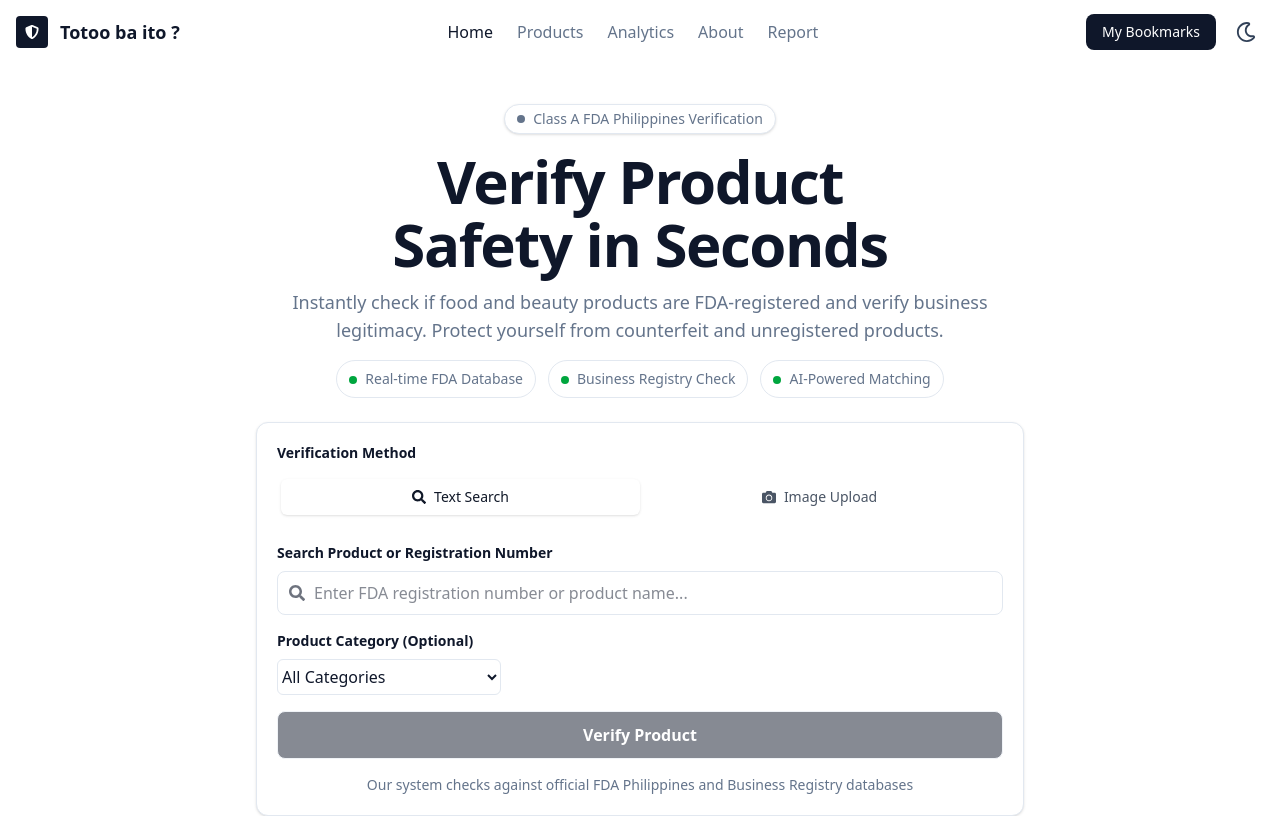
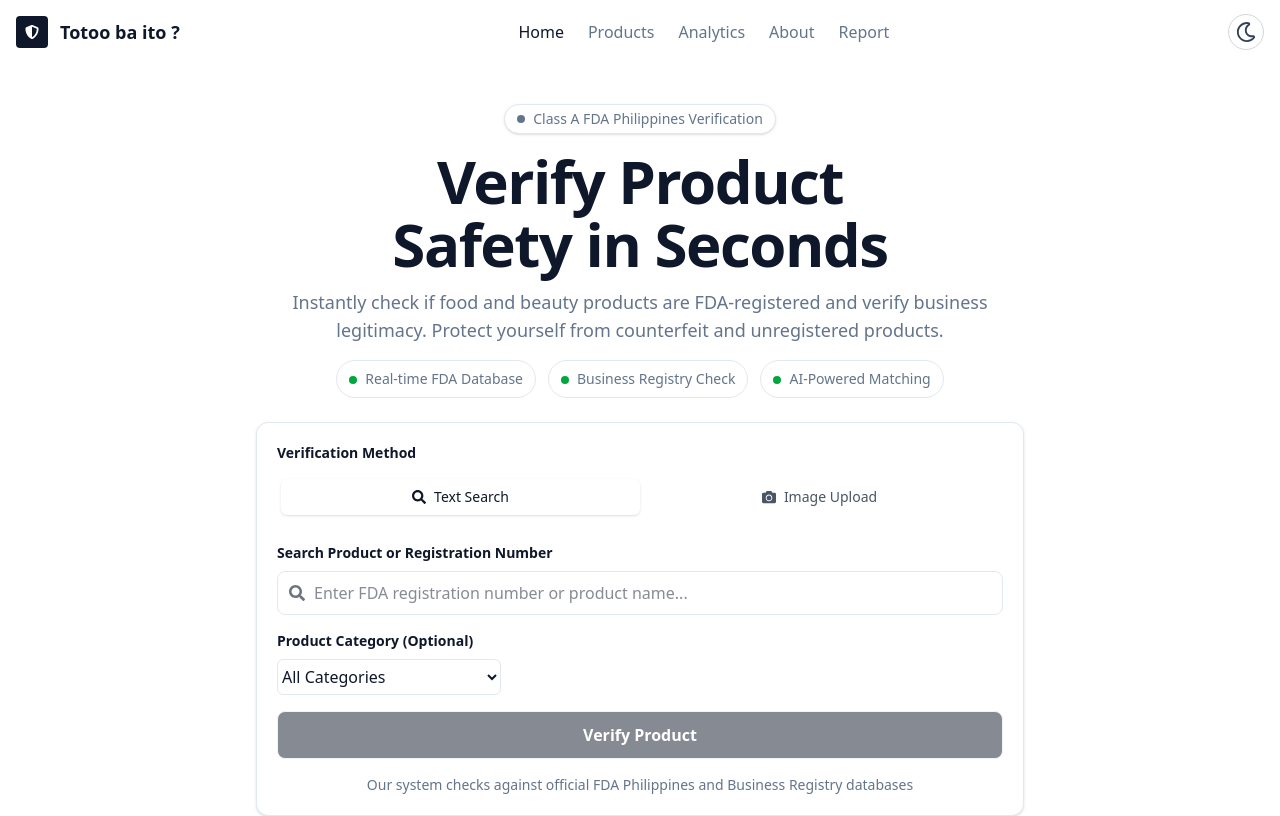
Before and after one commit to Neil-urk12/totoo-ba-web, a React (Vite) app: page / in a window 1280 px wide. Shown: the top 816 px of the page. Built offline with nearby package versions, Linux system fonts and the light colour scheme.

Commit message:
refactor(UI): remove bookmarks button and improve theme toggle styling

```diff
--- a/src/components/Navbar.tsx
+++ b/src/components/Navbar.tsx
@@ -38,9 +38,6 @@ export default function Navbar() {
                     ))}
                 </nav>
                 <div className="flex items-center gap-3">
-                    <button className="hidden sm:inline-flex items-center rounded-lg h-9 px-4 text-sm font-medium transition-colors" style={{ backgroundColor: "var(--fg)", color: "var(--bg)" }}>
-                        My Bookmarks
-                    </button>
                     <ThemeToggle />
                     <button
                         className="inline-flex items-center justify-center lg:hidden w-9 h-9 rounded-md border"
@@ -89,9 +86,6 @@ export default function Navbar() {
                                         {item.label}
                                     </NavLink>
                                 ))}
-                                <button className="inline-flex sm:hidden items-center justify-center rounded-lg h-10 px-4 text-sm font-medium" style={{ backgroundColor: "var(--fg)", color: "var(--bg)" }}>
-                                    My Bookmarks
-                                </button>
                             </nav>
                         </div>
                     </div>
--- a/src/hooks/ThemeToggle.tsx
+++ b/src/hooks/ThemeToggle.tsx
@@ -9,7 +9,7 @@ interface ButtonProps extends React.ButtonHTMLAttributes<HTMLButtonElement> {
 
 const Button: FC<ButtonProps> = ({ className = "", children, ...props }) => (
   <button
-    className={`flex items-center justify-center rounded-full h-9 w-9 hover:bg-gray-500 transition-colors ${className}`}
+    className={`flex items-center justify-center rounded-full h-9 w-9 border border-gray-300 dark:border-gray-600 hover:bg-gray-100 dark:hover:bg-gray-700 transition-colors ${className}`}
     {...props}
   >
     {children}
```
